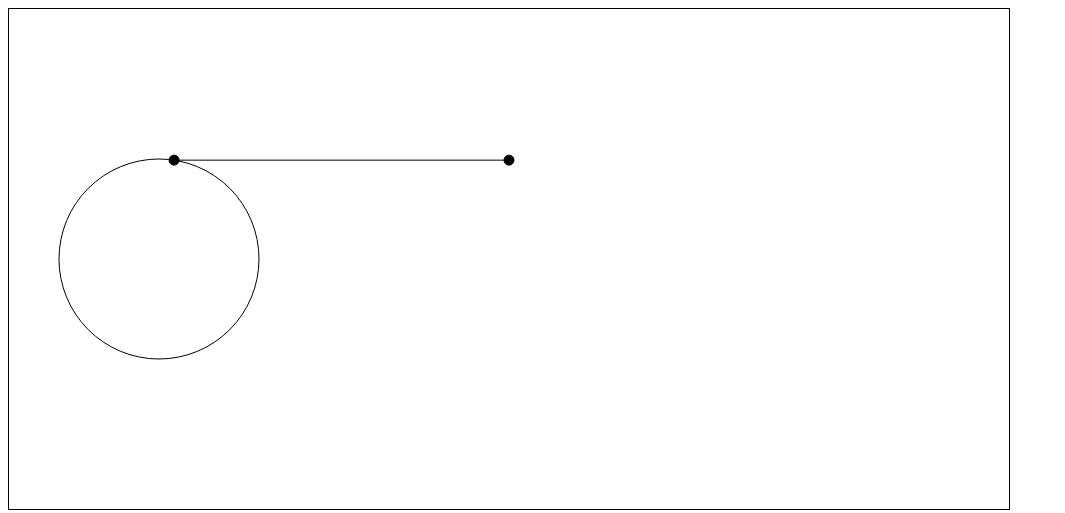
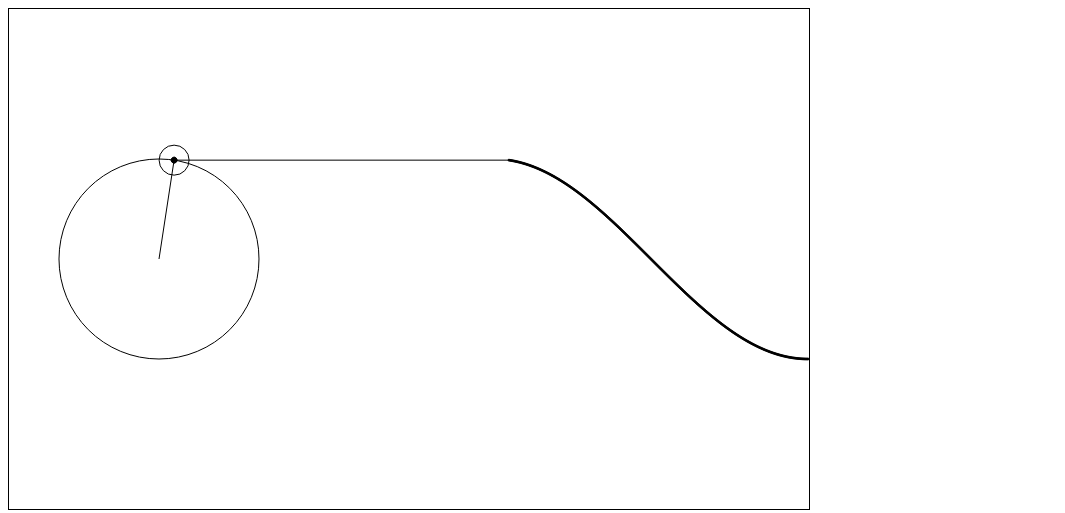
Before and after one commit to Nik1011/Coding-Challenges, a plain HTML site: page Fourier_Series/index.html in a window 1280 px wide. Shown: the whole page, without its empty margins (0-1065 px from the left). Drawn offline with Linux system fonts and the light colour scheme.

Commit message:
solving update Problem

```diff
--- a/Fourier_Series/fourier.js
+++ b/Fourier_Series/fourier.js
@@ -1,5 +1,14 @@
+class Point{
+
+    constructor(x,y){
+        this.x = x;
+        this.y = y;
+    }
+
+}
+
 const canvas = document.getElementById("canvas");
-const offset = 250;
+const offset = 500;
 const ctx = canvas.getContext("2d");
 
 let centerX = 150;
@@ -8,7 +17,8 @@ let radius = 100;
 let time = 0;
 let x;
 let y;
-let point = [];
+let wave = [];
+
 
 
 function createCanvas(){
@@ -24,29 +34,48 @@ function drawEllipse(x,y,radius){
 
 function draw(){
 
-   ctx.clearRect(0,0,1000,500);
+    let n = 1;
+    ctx.clearRect(0,0,1000,500);
 
-    x = centerX + Math.sin(time) * radius;
-    y = centerY + Math.cos(time) * radius;
+
+    x = centerX + Math.sin(time)* radius;
+    y = centerY + Math.cos(time)* radius;
     drawEllipse(centerX, centerY, radius);
 
 
-    let s = drawEllipse(x,y,5);
+    let s = drawEllipse(x,y,3);
     ctx.fill();
     time += 0.01;
     if( time >= 360){
-        time += 0;
+        time = 0;
     }
 
+    // line to function
     ctx.beginPath();
     ctx.moveTo(x,y);
     ctx.lineTo(500,y);
     ctx.stroke();
 
-    drawEllipse(500,y,5);
-    ctx.fill();
+
+    // radiusline
+    ctx.beginPath();
+    ctx.moveTo(centerX,centerY);
+    ctx.lineTo(x,y);
+    ctx.stroke();
+
+    drawEllipse(x,y, 15);
 
 
+    wave.unshift(new Point(x,y));
+
+    for(let i = 0; i < wave.length; i++){
+        drawEllipse(i + offset, wave[i].y, 1);
+        ctx.fill();
+    }
+
+    if(wave.length > 400){
+        wave.pop();
+    }
 
     window.requestAnimationFrame(draw);
 }
--- a/Fourier_Series/index.html
+++ b/Fourier_Series/index.html
@@ -8,7 +8,7 @@
 </head>
 <body>
 
-    <canvas id="canvas" width="1000" height="500" style="border:1px solid #000000;">
+    <canvas id="canvas" width="800" height="500" style="border:1px solid #000000;">
         Your browser does not support the HTML5 canvas tag.
     </canvas>
 
```
